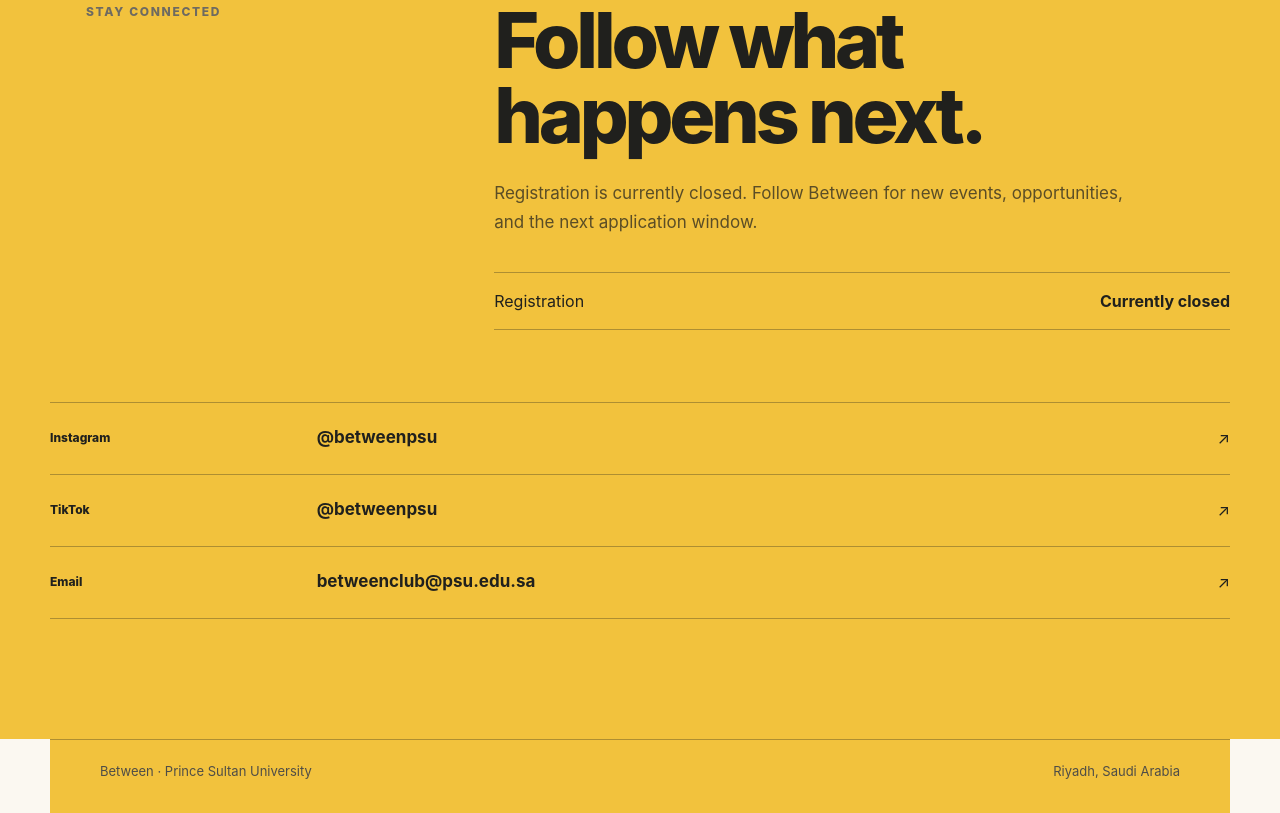
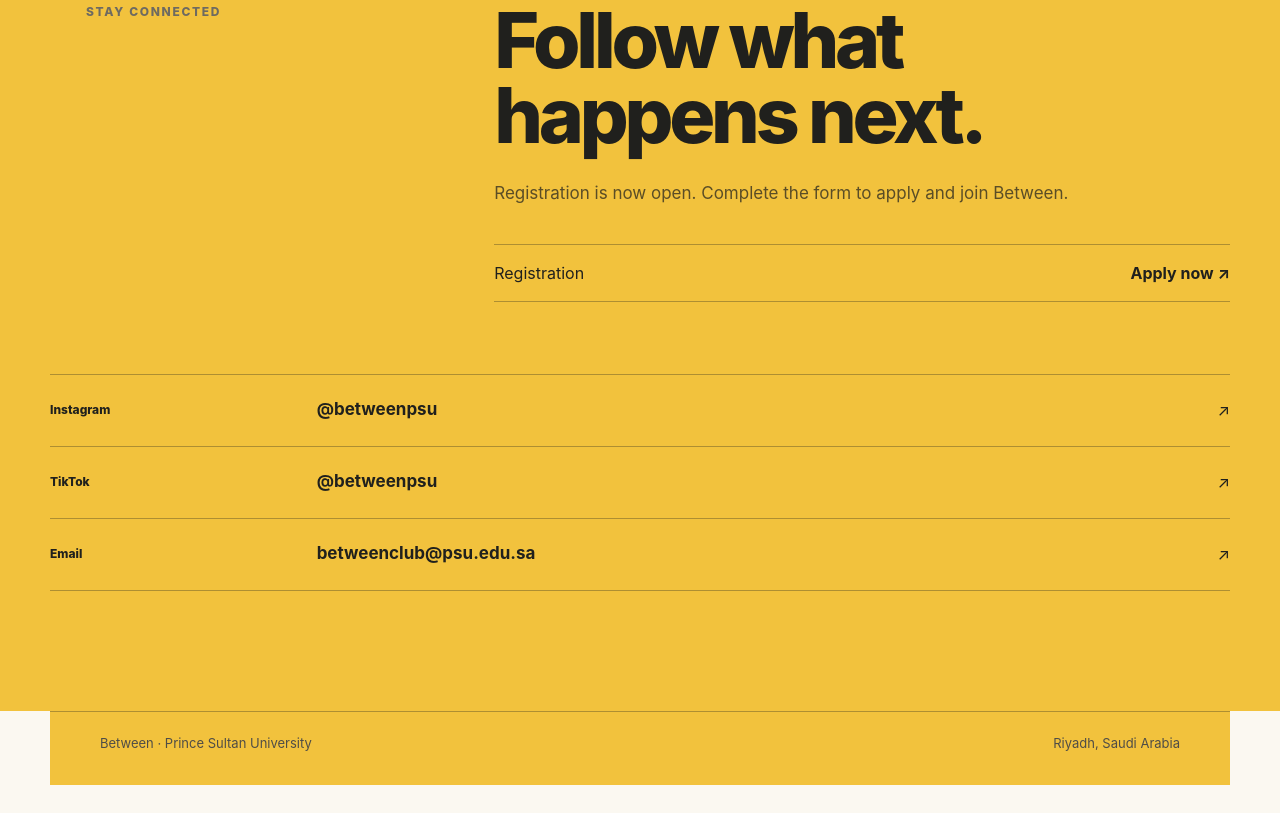
Before and after one commit to ahalalshaikh-droid/betweenpsu-website, a website: page index.html in a window 1280 px wide. Shown: the part 5000-5813 px from the top of the page. After the commit the page ends 5785 px from the top, so only its background shows below. Drawn offline with Linux system fonts and the light colour scheme.

Commit message:
Add files via upload

```diff
--- a/assets/css/styles.css
+++ b/assets/css/styles.css
@@ -587,8 +587,17 @@
   display: flex;
   justify-content: space-between;
   gap: 20px;
+  color: inherit;
   border-top: 1px solid rgba(32, 32, 29, 0.32);
   border-bottom: 1px solid rgba(32, 32, 29, 0.32);
+  text-decoration: none;
+  transition: padding 0.2s ease, background 0.2s ease;
+}
+
+.registration-status:hover,
+.registration-status:focus-visible {
+  padding-inline: 12px;
+  background: rgba(255, 255, 255, 0.18);
 }
 
 .join-links {
--- a/assets/js/app.js
+++ b/assets/js/app.js
@@ -46,9 +46,9 @@
     join: {
       eyebrow: 'Stay Connected',
       title: 'Follow what happens next.',
-      body: 'Registration is currently closed. Follow Between for new events, opportunities, and the next application window.',
+      body: 'Registration is now open. Complete the form to apply and join Between.',
       registrationLabel: 'Registration',
-      registrationClosed: 'Currently closed',
+      registrationAction: 'Apply now ↗',
       services: ['Instagram', 'TikTok', 'Email'],
       contacts: ['@betweenpsu', '@betweenpsu', 'betweenclub@psu.edu.sa'],
     },
@@ -96,9 +96,9 @@
     join: {
       eyebrow: 'ابقَ على تواصل',
       title: 'تابع كل ما هو قادم.',
-      body: 'التسجيل مغلق حالياً. تابع بين لمعرفة الفعاليات والفرص القادمة وموعد فتح التسجيل القادم.',
+      body: 'التسجيل مفتوح الآن. أكمل النموذج للتقديم والانضمام إلى بين.',
       registrationLabel: 'التسجيل',
-      registrationClosed: 'مغلق حالياً',
+      registrationAction: 'قدّم الآن ↗',
       services: ['إنستغرام', 'تيك توك', 'البريد'],
       contacts: ['@betweenpsu', '@betweenpsu', 'betweenclub@psu.edu.sa'],
     },
--- a/index.html
+++ b/index.html
@@ -185,11 +185,11 @@
       <div class="join-copy reveal">
         <p class="eyebrow" data-i18n="join.eyebrow">Stay Connected</p>
         <h2 id="join-title" data-i18n="join.title">Follow what happens next.</h2>
-        <p data-i18n="join.body">Registration is currently closed. Follow Between for new events, opportunities, and the next application window.</p>
-        <div class="registration-status">
+        <p data-i18n="join.body">Registration is now open. Complete the form to apply and join Between.</p>
+        <a class="registration-status" href="https://forms.gle/k6fZGguFKnS1oStS9" target="_blank" rel="noopener noreferrer external" aria-label="Open the Between registration form">
           <span data-i18n="join.registrationLabel">Registration</span>
-          <strong data-i18n="join.registrationClosed">Currently closed</strong>
-        </div>
+          <strong data-i18n="join.registrationAction">Apply now ↗</strong>
+        </a>
       </div>
       <div class="join-links reveal">
         <a class="join-link" href="https://www.instagram.com/betweenpsu" target="_blank" rel="noopener noreferrer external">
```
Also changed, not shown: favicon.svg.
